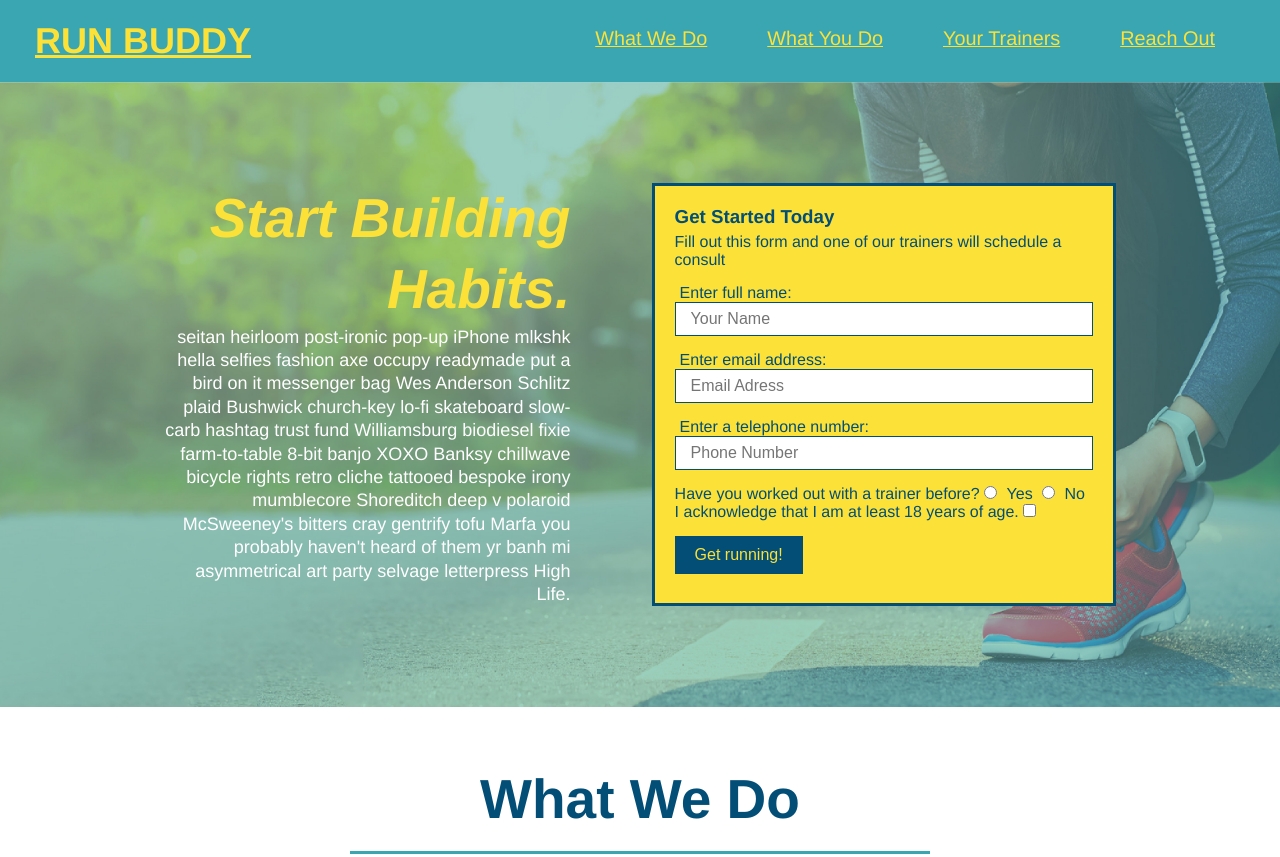
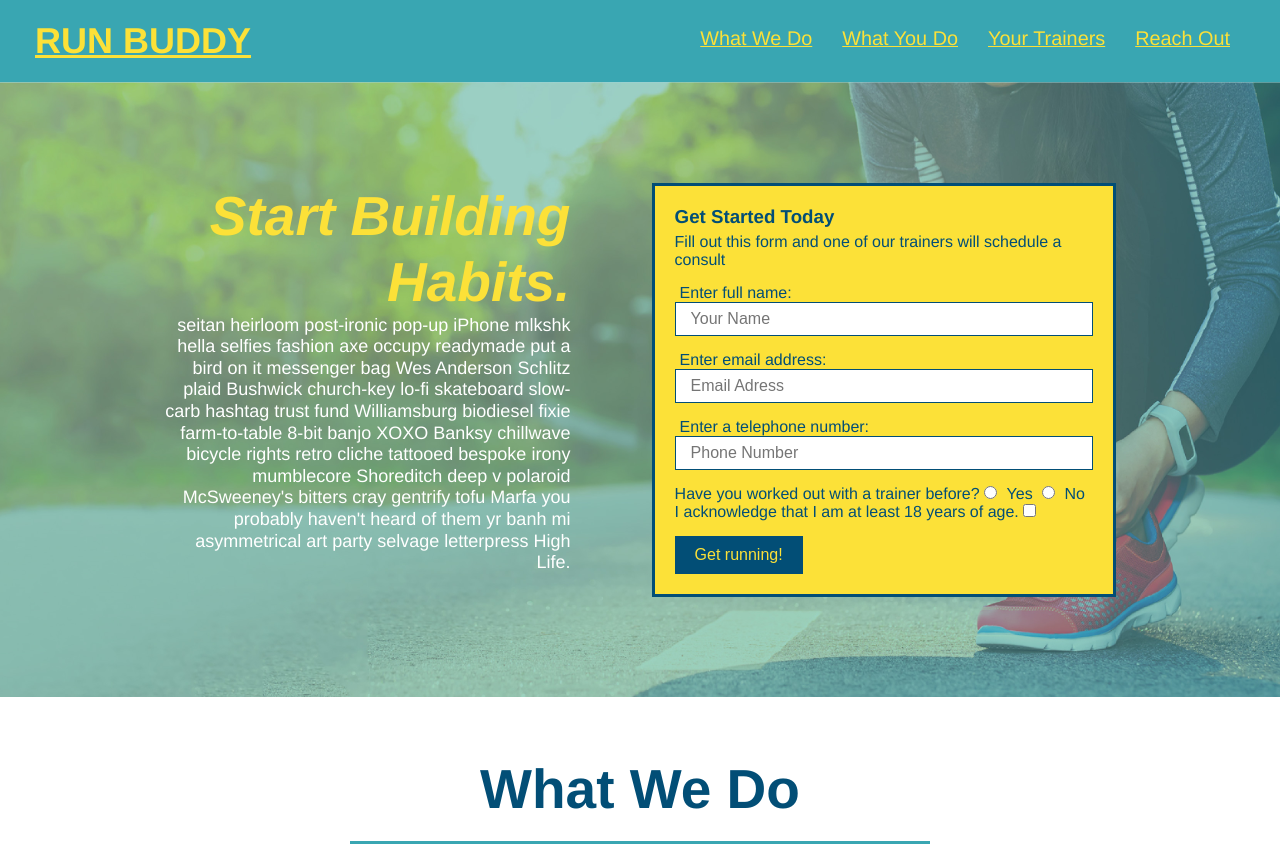
Before and after one commit to PaulinaReina/RUNBUDDY, a plain HTML site: page RunBuddy/index.html in a window 1280 px wide. Shown: the top 857 px of the page. Drawn offline with Linux system fonts and the light colour scheme.

Commit message:
added media-queries

```diff
--- a/RunBuddy/assets/css/style.css
+++ b/RunBuddy/assets/css/style.css
@@ -43,7 +43,7 @@ header nav ul {
   }
 
 header nav ul li a {
-    margin: 0 30px;
+    padding: 10px 15px;
     font-weight: lighter;
     font-size: 1.55vw;
 }
@@ -60,7 +60,7 @@ section {
     margin: 3.5%;
     color: #fff;
     font-size: 18px;
-    line-height: 1.3;
+    line-height: 1.2;
 }
 
 .hero-cta h2 {
@@ -76,6 +76,7 @@ section {
     display: flex;
     justify-content: center;
     flex-wrap: wrap;
+    align-items: flex-start;
 }
 
 .hero-form label {
@@ -133,7 +134,7 @@ section {
 }
 
 .section-title {
-    font-size: 55px;
+    font-size: 48px;
     color: #024e76;
     border-bottom: 3px solid;
     padding-bottom: 20px;
@@ -350,3 +351,18 @@ footer a {
 .flex-row {
     display: flex;
 }
+
+/* MEDIA QUERY FOR SMALLER DESKTOP SCREENS AND SMALLER */
+@media screen and (max-width: 980px) {
+
+  }
+
+  /* MEDIA QUERY FOR TABLETS AND SMALLER */
+  @media screen and (max-width: 768px) {
+
+  }
+
+  /* MEDIA QUERY FOR MOBILE PHONES AND SMALLER */
+  @media screen and (max-width: 575px) {
+
+  }
--- a/RunBuddy/index.html
+++ b/RunBuddy/index.html
@@ -2,6 +2,7 @@
 <html lang="en">
     <head>
      <meta charset="UTF-8">
+     <meta name="viewport" content="width=device-width, initial-scale=1.0" />
      <link rel="stylesheet" href="./assets/css/style.css" />
      <title>RUN BUDDY</title>
     </head>
```
Also changed, not shown: RunBuddy/privacy-policy.html (+1 -0 lines).
